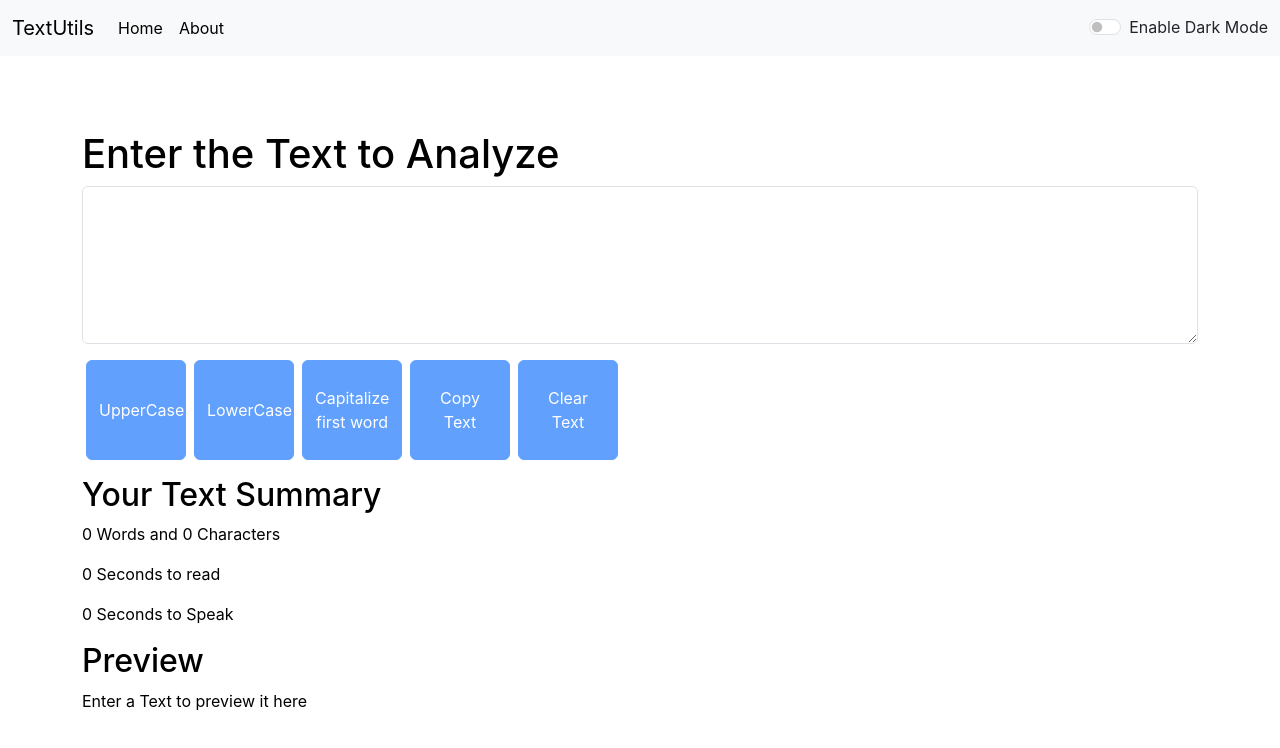
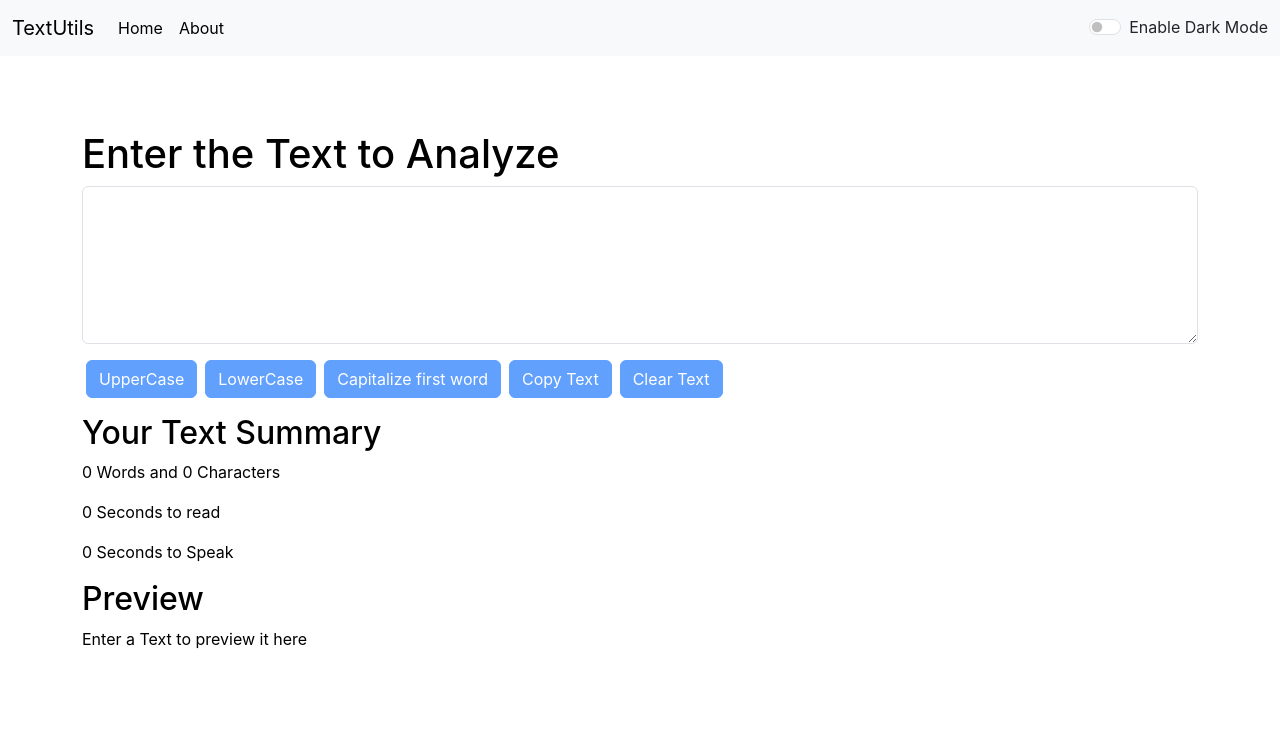
Before and after one commit to Sobhu7777/TextUtils, a React (Create React App) app: page / in a window 1280 px wide. Shown: the top 748 px of the page. Built offline with nearby package versions, Linux system fonts and the light colour scheme.

Commit message:
dropped the button styling in about.css

```diff
--- a/src/components/About.css
+++ b/src/components/About.css
@@ -5,7 +5,3 @@
 .cont{
     height: 50px;
 }
-button{
-    height: 100px;
-    width: 100px;
-}
```
